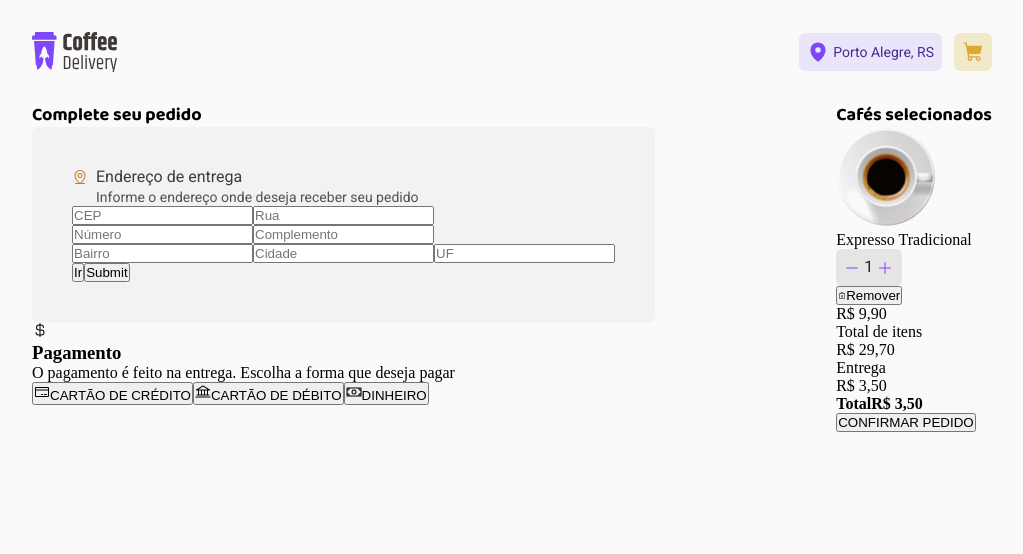
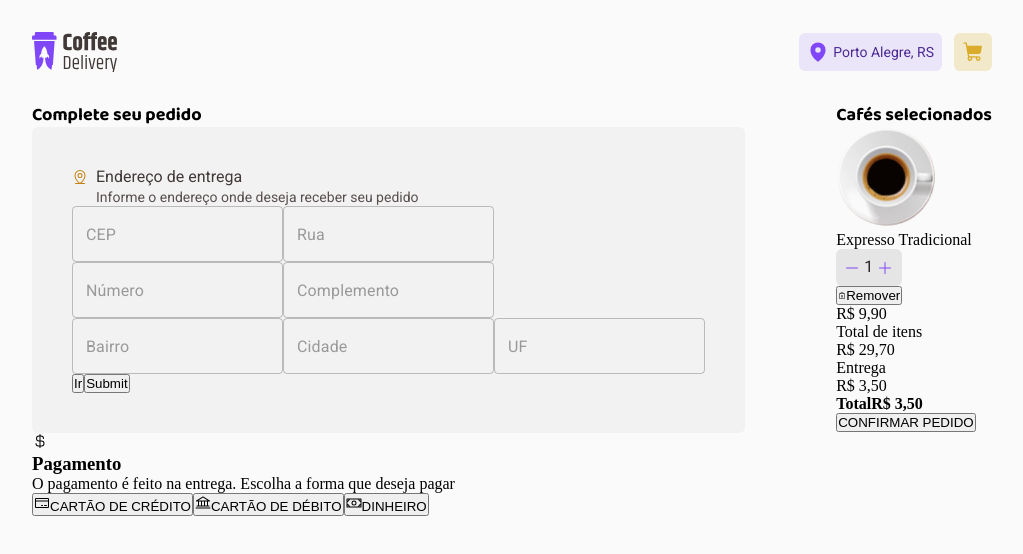
Before and after one commit to CeliceCarvalho/CoffeeDelivery, a React (Vite) app: page /checkout in a window 1280 px wide. Shown: the top 554 px of the page, without its empty margins (128-1151 px from the left). Built offline with nearby package versions, Linux system fonts and the light colour scheme.

Commit message:
08/08 - casa

```diff
--- a/package.json
+++ b/package.json
@@ -10,7 +10,11 @@
     "preview": "vite preview"
   },
   "dependencies": {
+    "@emotion/react": "^11.13.0",
+    "@emotion/styled": "^11.13.0",
     "@hookform/resolvers": "^3.9.0",
+    "@mui/material": "^5.16.6",
+    "@mui/styled-engine-sc": "^6.0.0-alpha.18",
     "@phosphor-icons/react": "^2.1.5",
     "immer": "^10.1.1",
     "react": "^18.2.0",
--- a/src/pages/Checkout/index.tsx
+++ b/src/pages/Checkout/index.tsx
@@ -6,6 +6,7 @@ import { useForm } from "react-hook-form"
 import { NavLink } from "react-router-dom"
 import * as zod from 'zod'
 import { zodResolver } from "@hookform/resolvers/zod"
+import TextField from "@mui/material/TextField"
 
 import imgExpresso from '../../assets/Type_Expresso.svg'
 import { AdressFormContainer, CheckoutContainer } from "./styles"
@@ -51,26 +52,26 @@ export function Checkout(){
                         </div>
                     </header>
                     <form onSubmit={handleSubmit(setAdress)}>
-                        <input
+                        <TextField
                             type="text"
                             placeholder="CEP"
                             id="cep"
                             {...register('cep')}
                         />
-                        <input
+                        <TextField
                             type="text"
                             placeholder="Rua"
                             id="rua"
                             {...register('rua')}
                         />
                         <div>
-                            <input
+                            <TextField
                                 type="number"
                                 placeholder="Número"
                                 id="numero"
                                 {...register('numero', {valueAsNumber: true})}
                             />
-                            <input
+                            <TextField
                                 type="text"
                                 placeholder="Complemento"
                                 id="comp"
@@ -78,19 +79,19 @@ export function Checkout(){
                             />
                         </div>
                         <div>
-                            <input
+                            <TextField
                                 type="text"
                                 placeholder="Bairro"
                                 id="bairro"
                                 {...register('bairro')}
                             />
-                            <input
+                            <TextField
                                 type="text"
                                 placeholder="Cidade"
                                 id="cidade"
                                 {...register('cidade')}
                             />
-                            <input
+                            <TextField
                                 type="text"
                                 placeholder="UF"
                                 id="uf"
--- a/tsconfig.json
+++ b/tsconfig.json
@@ -13,6 +13,9 @@
     "isolatedModules": true,
     "noEmit": true,
     "jsx": "react-jsx",
+    "paths": {
+      "@mui/styled-engine": ["./node_modules/@mui/styled-engine-sc"]
+    },
 
     /* Linting */
     "strict": true,
```
Also changed, not shown: 1 other file (tests, documents, lock files or other folders).
